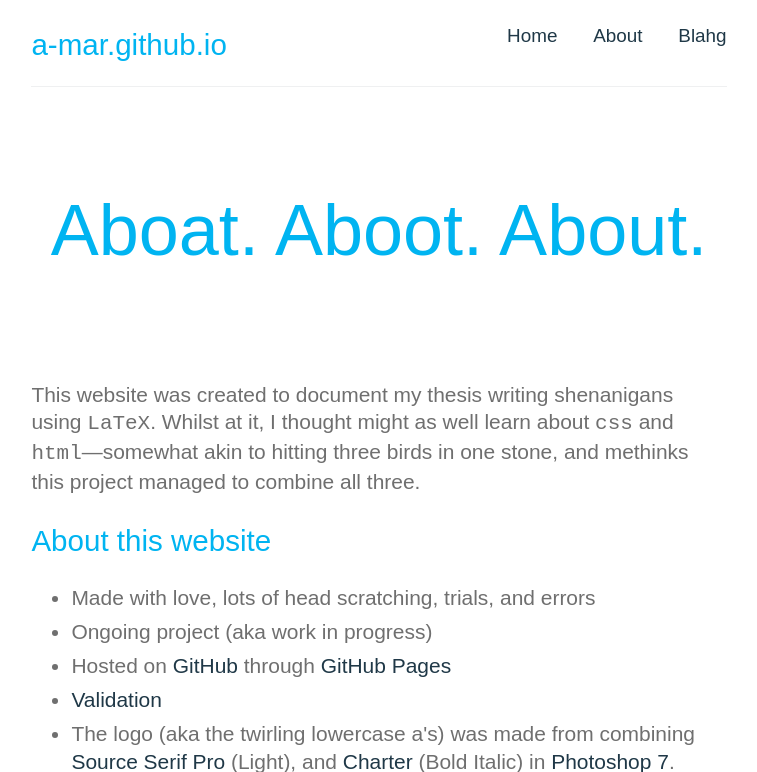
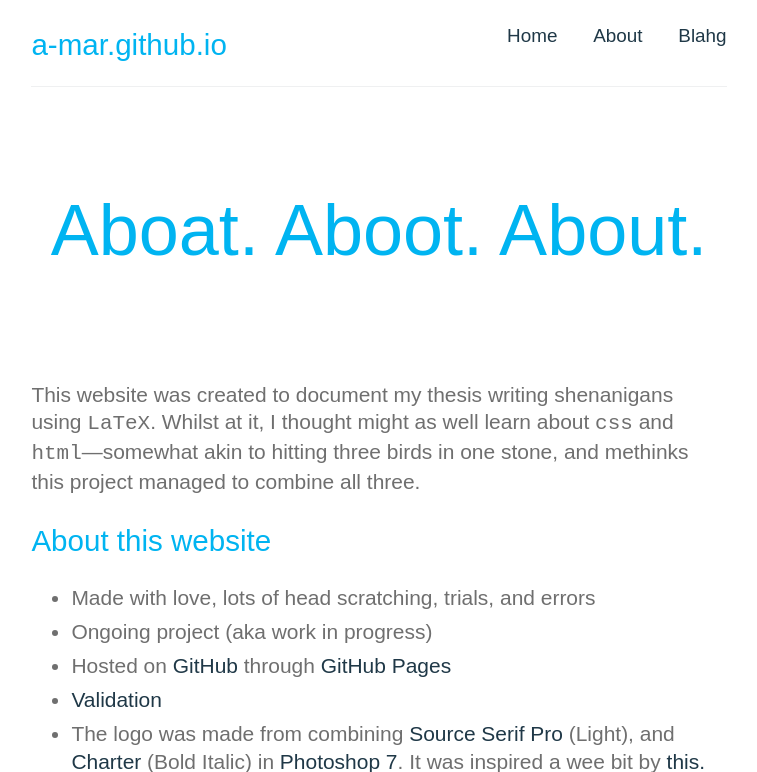
Before and after one commit to a-mar/a-mar.github.io, a Jekyll site: the page built from about/index.html, in a window 1280 px wide, cut to the strip 0-772 px from the top of the page. Shown: the whole strip, without its empty margins (261-1018 px from the left). Built offline with Jekyll 4.4.1, drawn with Linux system fonts in a browser that asks for light colours; nearby versions of some CDN libraries; some web fonts are replaced; library files that are not in the unit come from our copies; Markdown is read by kramdown in place of the engine named in the settings.

Commit message:
Update index.html

```diff
--- a/about/index.html
+++ b/about/index.html
@@ -14,17 +14,17 @@ title: Aboat. Aboot. About. @ a-mar
 	<li>Hosted on <a href="https://github.com/" target="_blank">GitHub</a> through <a href="https://pages.github.com/" target="_blank">GitHub Pages</a></li>
 	<!--<li>Filler text: The Essays by <a href="https://en.wikipedia.org/wiki/Francis_Bacon" target="_blank">Sir Francis Bacon</a> from <a href="http://www.gutenberg.org/ebooks/575" target="_blank">Project Gutenberg</a>.</li>-->
 	<li><a href="https://validator.w3.org/nu/?doc=http%3A%2F%2Fa-mar.github.io%2F" target="_blank" title="HTML5 Validator">Validation</a></li>
-	<li>The logo (aka the twirling lowercase a's) was made from combining <a title ="Source Serif Pro" href="http://www.fontsquirrel.com/fonts/source-serif-pro" target="_blank">Source Serif Pro</a> (Light), and <a title="Charter" href="http://practicaltypography.com/charter.html" target="_blank">Charter</a> (Bold Italic) in <a title="Photoshop 7" href="https://en.wikipedia.org/wiki/Adobe_Photoshop_version_history#7.0" target="_blank">Photoshop 7</a>.</li>
+	<li>The logo was made from combining <a href="http://www.fontsquirrel.com/fonts/source-serif-pro" target="_blank">Source Serif Pro</a> (Light), and <a href="http://practicaltypography.com/charter.html" target="_blank">Charter</a> (Bold Italic) in <a title="Photoshop 7" href="https://en.wikipedia.org/wiki/Adobe_Photoshop_version_history#7.0" target="_blank">Photoshop 7</a>. It was inspired a wee bit by <a href="https://www.myfonts.com/fonts/linotype/sabon/" target="_blank" title="Linotype Sabon">this.</a></li>
 </ul>
 <a href="/" target="_blank"><img class="displayed" alt="Home" src="https://raw.githubusercontent.com/a-mar/shiz/master/meh/aaol.png" width="83"></a>
 
 <h2>Typefaces</h2>
 <ul>
-	<li><a target="_blank" title="FF Bauer Grotesk" href="https://www.fontfont.com/fonts/bauer-grotesk">FF Bauer Grotesk</a> &ndash; Titles</li>
-	<li><a target="_blank" title="FF Nuvo" href="https://www.fontfont.com/fonts/nuvo">FF Nuvo</a> &ndash; Headings, menu links, and footer text</li>
+	<li><a target="_blank" href="https://www.fontfont.com/fonts/bauer-grotesk">FF Bauer Grotesk</a> &ndash; Titles</li>
+	<li><a target="_blank" href="https://www.fontfont.com/fonts/nuvo">FF Nuvo</a> &ndash; Headings, menu links, and footer text</li>
 	<!--<li><a target="_blank" title="Cooper Hewitt" href="http://www.cooperhewitt.org/open-source-at-cooper-hewitt/cooper-hewitt-the-typeface-by-chester-jenkins/">Cooper Hewitt</a> &ndash; Headings</li>-->
-	<li><a target="_blank" title="Fira Sans" href="http://www.carrois.com/fira-4-1/">Fira Sans</a> &ndash; Text</li>
-	<li><a target="_blank" title="Source Code Pro" href="https://github.com/adobe-fonts/source-code-pro">Source Code Pro</a> &ndash; Code</li>
+	<li><a target="_blank" href="http://www.carrois.com/fira-4-1/">Fira Sans</a> &ndash; Text</li>
+	<li><a target="_blank" href="https://github.com/adobe-fonts/source-code-pro">Source Code Pro</a> &ndash; Code</li>
 </ul>
 
 <h2>In the spirit of responsibility</h2>
```
